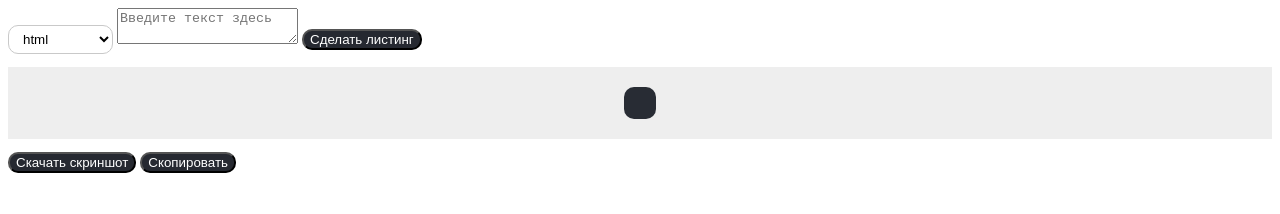
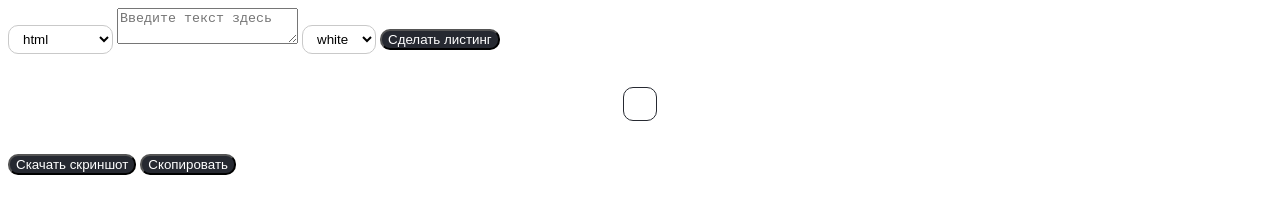
Before and after one commit to mishgan325/code-beautifier, a plain HTML site: page index.html in a window 1280 px wide. Both pictures are taken after a click on the button "Сделать листинг". Drawn offline with nearby package versions, Linux system fonts and the light colour scheme.

Commit message:
Enable java and white theme

```diff
--- a/index.html
+++ b/index.html
@@ -3,7 +3,8 @@
 <head>
     <meta charset="UTF-8">
 
-    <link rel="stylesheet" href="https://cdnjs.cloudflare.com/ajax/libs/highlight.js/10.7.2/styles/atom-one-dark.min.css">
+    <link rel="stylesheet" href="https://cdnjs.cloudflare.com/ajax/libs/highlight.js/10.7.2/styles/atom-one-light.min.css">
+<!--    <link rel="stylesheet" href="https://cdnjs.cloudflare.com/ajax/libs/highlight.js/10.7.2/styles/atom-one-dark.min.css">-->
 
     <script src="https://cdnjs.cloudflare.com/ajax/libs/highlight.js/10.7.2/highlight.min.js"></script>
     <script src="https://cdnjs.cloudflare.com/ajax/libs/html2canvas/1.3.1/html2canvas.min.js"></script>
@@ -11,14 +12,23 @@
         pre {
             display: flex;
             justify-content: center;
-            background-color: #eeeeee;
+            /*background-color: #eeeeee;*/
             padding: 20px;
             overflow: auto;
         }
 
-        code {
+        .black {
             border-radius: 10px;
             background-color: #282c34;
+            padding: 20px;
+            font-size: 16px;
+            font-family: 'Courier New', Courier, monospace;
+        }
+
+        .white {
+            border-radius: 10px;
+            border: solid 1px #262931;
+            background-color: #ffffff;
             padding: 20px;
             font-size: 16px;
             font-family: 'Courier New', Courier, monospace;
@@ -46,8 +56,13 @@
         <option value="xml">html</option>
         <option value="javascript">JavaScript</option>
         <option value="css">css</option >
+        <option value="java">Java</option>
     </select>
     <textarea id="inputCode" placeholder="Введите текст здесь"></textarea>
+    <select id="themeSelect">
+<!--        <option value="black">black</option>-->
+        <option value="white">white</option>
+    </select>
     <button onclick="convertToHTML()">Сделать листинг</button>
 </div>
 <pre id="screenshot"><code id="outputCode" class="language-html"></code></pre>
@@ -62,9 +77,10 @@
         const userInput = document.getElementById('inputCode').value;
         const codeBlock = document.getElementById('outputCode');
         const selectedLanguage = document.getElementById('languageSelect').value;
+        const selectedTheme = document.getElementById('themeSelect').value;
 
         codeBlock.textContent = userInput;
-        codeBlock.className = `language-${selectedLanguage}`;
+        codeBlock.className = `language-${selectedLanguage} ${selectedTheme}`;
 
         hljs.highlightBlock(codeBlock); // Подсветить блок
         hljs.initHighlightingOnLoad(); // Перезагрузка подсветки
```
